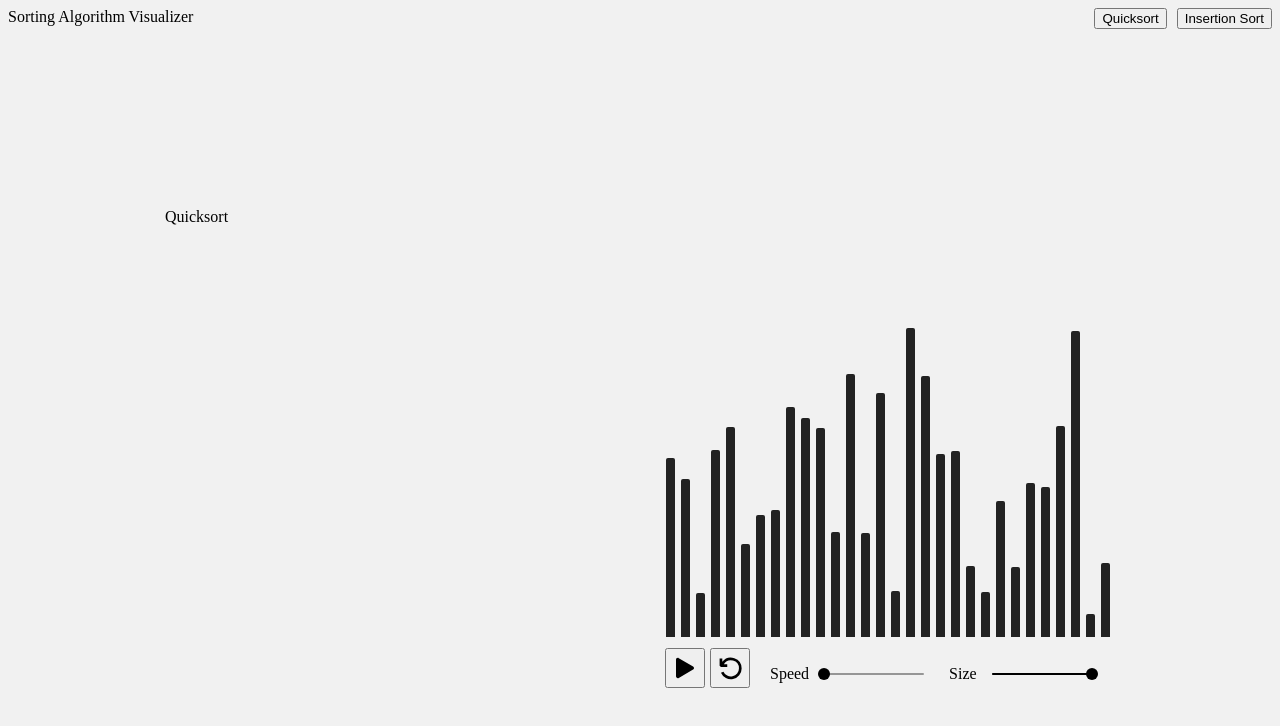
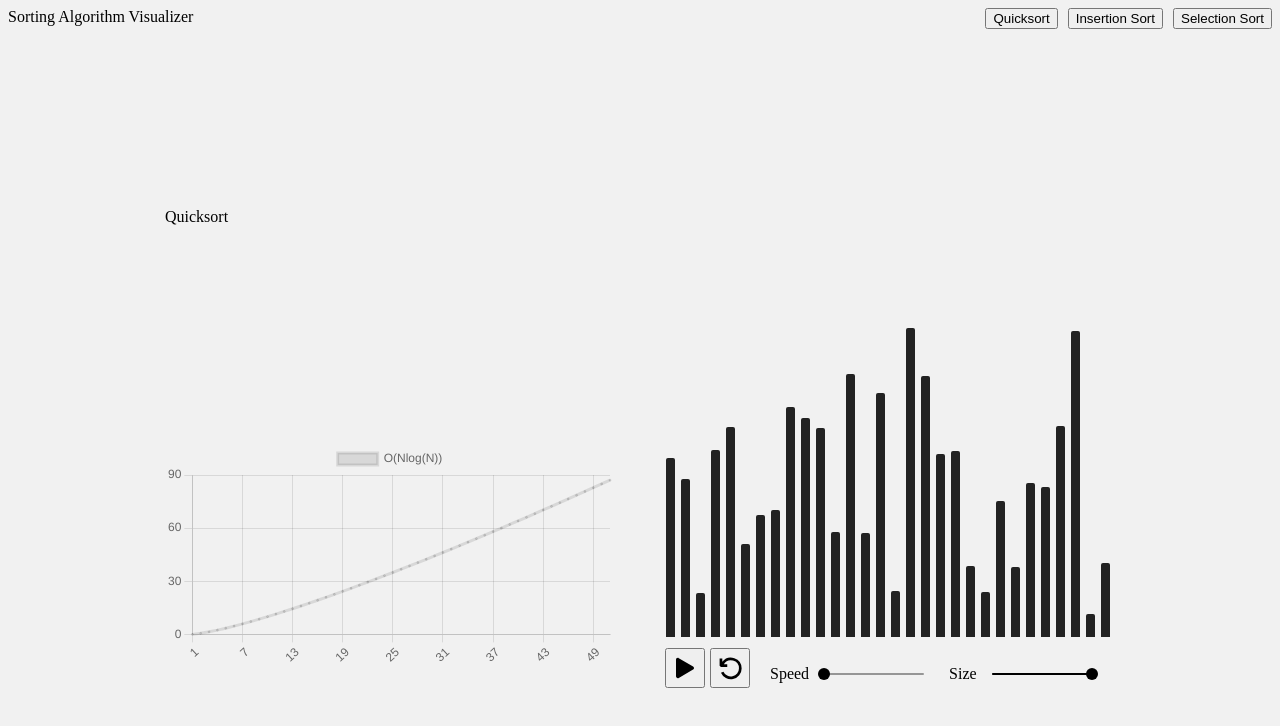
Before and after one commit to FarzanAli/sorting-algorithm-visualizer, a React app: page / in a window 1280 px wide. Both pictures are taken after a click on the button "Quicksort". Built offline with nearby package versions, Linux system fonts and the light colour scheme.

Commit message:
Implemented selection sort algorithm

```diff
--- a/package.json
+++ b/package.json
@@ -11,7 +11,10 @@
     "@testing-library/react": "^11.1.0",
     "@testing-library/user-event": "^12.1.10",
     "bezier-easing": "^2.1.0",
+    "chart.js": "^3.7.1",
+    "chartjs-plugin-datalabels": "^2.0.0",
     "react": "^17.0.2",
+    "react-chartjs-2": "^4.0.1",
     "react-dom": "^17.0.2",
     "react-icons": "^4.3.1",
     "react-scripts": "^5.0.0",
--- /dev/null
+++ b/src/components/Information/chart.js
@@ -0,0 +1,68 @@
+import React from 'react';
+import { Line } from 'react-chartjs-2';
+import {
+    Chart as ChartJS,
+    CategoryScale,
+    LinearScale,
+    PointElement,
+    LineElement,
+    Title,
+    Tooltip,
+    Legend,
+} from 'chart.js';
+
+ChartJS.register(
+    CategoryScale,
+    LinearScale,
+    PointElement,
+    LineElement,
+    Title,
+    Tooltip,
+    Legend
+);
+
+let Chart = (props) => {
+    let labels = []
+    let data = []
+    for (let i = 0; i < 51; i++) {
+        labels.push(i + 1);
+        data.push(props.function(i + 1));
+    }
+    console.log(labels)
+    console.log(data);
+
+    return (
+        <Line
+            data={{
+                labels: labels,
+                datasets: [{
+                    label: props.label,
+                    data: data,
+                    fill: false,
+                    display: false,
+                    pointRadius: 1
+                }]
+            }}
+            options={{
+                scales: {
+                    x: {
+                        ticks: {
+                            maxTicksLimit: 10,
+                            // display: false
+                        }
+                    },
+                    y: {
+                        ticks: {
+                            count: 4,
+                            // display: false
+                        }
+                    }
+                },
+                // showTooltips: false,
+                // events: [],
+            }}
+        />
+    );
+}
+
+export default Chart;
--- a/src/components/Information/information.css
+++ b/src/components/Information/information.css
@@ -2,11 +2,19 @@
     /* border: 1px solid black; */
     width: 450px;
     margin-right: 50px;
-    margin-bottom: 50px;
+    margin-bottom: 20px;
+    display: flex;
+    flex-direction: column;
+    justify-content: space-between;
+}
+
+.chart-container{
+    margin-bottom: -100px;
 }
 
 @media screen and (max-width: 960px){
     .information-container{
         width: 350px;
+        margin-bottom: 50px;
     }
 }
--- a/src/components/Information/information.jsx
+++ b/src/components/Information/information.jsx
@@ -1,10 +1,14 @@
 import React from 'react';
 import './information.css';
+import Chart from './chart.js';
+
 
 let Information = (props) => {
-    return(
+    return (
         <div className='information-container'>
             {props.name}
+            {props.name === 'Insertion Sort' && <Chart label={'O(N²)'} function={(i) => {return (i*i)}}/>}
+            {props.name === 'Quicksort' && <Chart className='chart-container' label={'O(Nlog(N))'} function={(i) => {return i*Math.log10(i)}}/>}
         </div>
     );
 }
--- a/src/components/header/header.jsx
+++ b/src/components/header/header.jsx
@@ -14,6 +14,7 @@ let Header = (props) => {
             <div className='algorithms-menu'>
                 <Button selected={true} name={'Quicksort'} callback={props.setAlgorithmCallback}/>
                 <Button name={'Insertion Sort'} callback={props.setAlgorithmCallback}/>
+                <Button name={'Selection Sort'} callback={props.setAlgorithmCallback}/>
             </div>
             <select className='algorithms-dropdown' onChange={handleChange}>
                 <option defaultValue={props.selectedAlgorithm === "Quicksort" ? true : false}>Quicksort</option>
--- a/src/components/sorts.js
+++ b/src/components/sorts.js
@@ -1,3 +1,5 @@
+import { Fort } from "@mui/icons-material";
+
 export class Sorts {
     constructor(array, name, playCallback, setArrayCallback) {
         this.playCallback = playCallback;
@@ -100,6 +102,9 @@ export class Sorts {
             if (this.name === 'Insertion Sort'){
                 this.array = this.insertionSort(this.array.map((value) => {return value.slice()}));
             }
+            if(this.name === 'Selection Sort'){
+                this.array = this.selectionSort(this.array);
+            }
         }
     }
 
@@ -159,4 +164,26 @@ export class Sorts {
         }
         return array;
     }
+
+    selectionSort(array){
+        for(let i = 0; i < array.length; i++){
+
+            let currentIndex = i + 1;
+            let min = currentIndex;
+            while(currentIndex < array.length){
+                if(array[min][1] > array[currentIndex][1]){
+                    min = currentIndex;
+                }
+                currentIndex++;
+            }
+
+            if(min != currentIndex){
+                let temp = array[i];
+                array[i] = array[min];
+                array[min] = temp;
+            }
+
+        }
+        return array;
+    }
 }
--- a/src/index.js
+++ b/src/index.js
@@ -10,7 +10,7 @@ class Index extends React.Component{
     constructor(props){
         super(props);
         this.state = {
-            algorithmName: "Quicksort",
+            algorithmName: "Selection Sort",
             array: [],
             arraySize: 30,
             playing: false,
```
Also changed, not shown: 1 other file.
